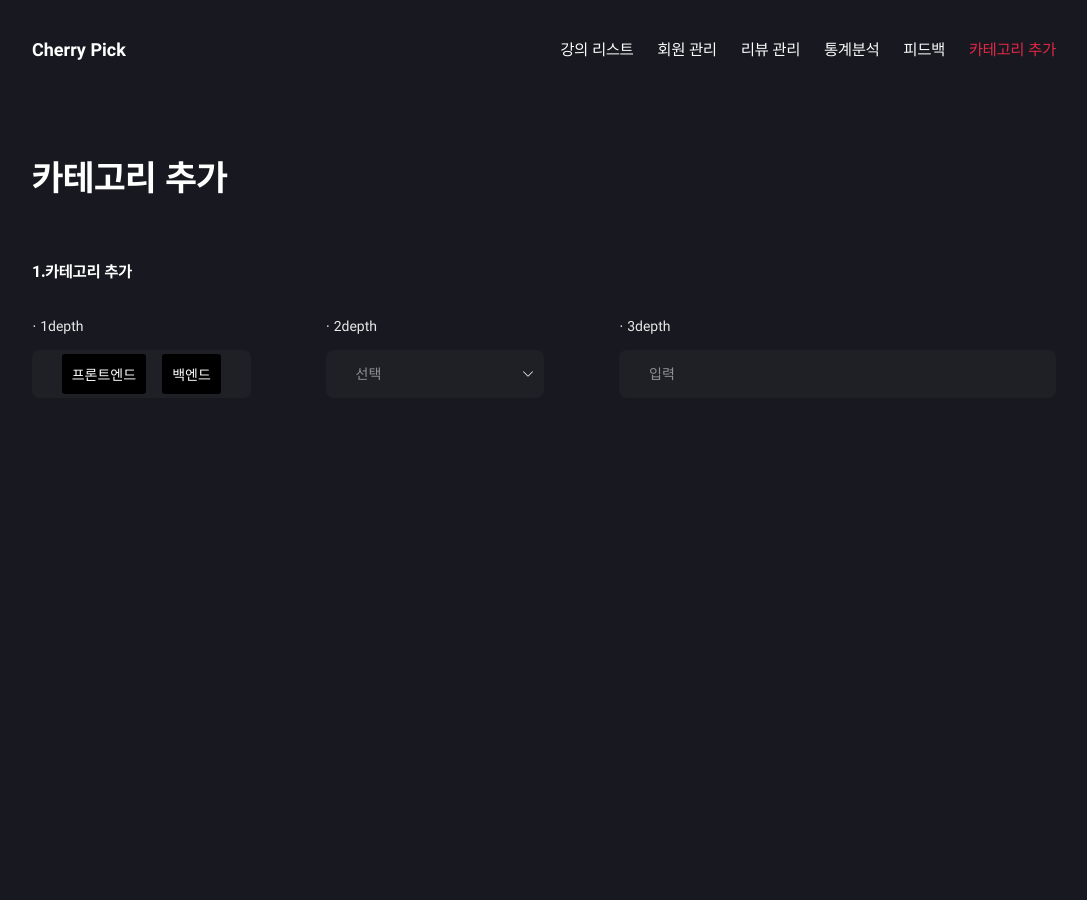
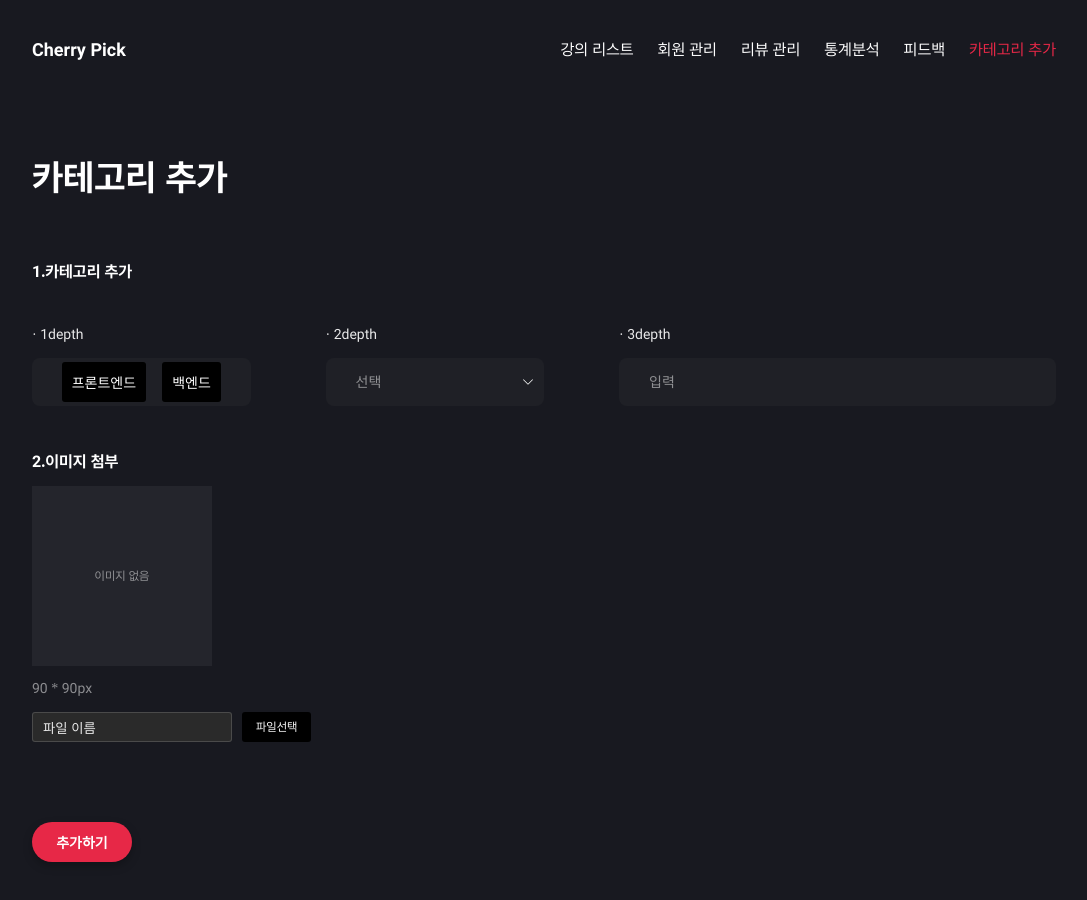
Before and after one commit to cjy0019/cherry-front, a React app: page /admin/category-registration in a window 1280 px wide. Shown: the top 900 px of the page, without its empty margins (96-1183 px from the left). Before the commit the page ends 800 px from the top, so only its background shows below. Built offline with nearby package versions, Linux system fonts and the light colour scheme.

Commit message:
feat : 카테고리 추가 페이지 스타일링 완료 [#67]

```diff
--- a/src/components/UI/atoms/buttons/RetryButton.jsx
+++ b/src/components/UI/atoms/buttons/RetryButton.jsx
@@ -2,8 +2,8 @@ import React from 'react';
 import styled from 'styled-components';
 import palette from '../../../../style/palette';
 
-const RetryButton = ({ handleClick }) => {
-  return <StyledButton onClick={handleClick}>다시 시도</StyledButton>;
+const RetryButton = ({ handleClick, children }) => {
+  return <StyledButton onClick={handleClick}>{children}</StyledButton>;
 };
 
 const StyledButton = styled.button`
--- a/src/components/templates/ErrorTemplate.jsx
+++ b/src/components/templates/ErrorTemplate.jsx
@@ -14,7 +14,7 @@ const ErrorTemplate = () => {
         <CheckInternet>
           인터넷 연결을 확인하거나 나중에 다시 시도하세요.
         </CheckInternet>
-        <RetryButton />
+        <RetryButton>다시 시도</RetryButton>
       </TextContainer>
     </Container>
   );
--- a/src/components/templates/admin/CategoryRegisterTemplate.jsx
+++ b/src/components/templates/admin/CategoryRegisterTemplate.jsx
@@ -1,14 +1,15 @@
 import React, { useState } from 'react';
 import styled from 'styled-components';
 import palette from '../../../style/palette';
+import arrowBottom from '../../../assets/img/arrow_bottom.svg';
+
 import AdminHeader from '../../molecules/admin/header/AdminHeader';
 import SatisfactionButton from '../../UI/atoms/buttons/SatisfactionButton';
-
-import arrowBottom from '../../../assets/img/arrow_bottom.svg';
+import RetryButton from '../../UI/atoms/buttons/RetryButton';
 
 const CategoryRegisterTemplate = () => {
   return (
-    <div>
+    <>
       <AdminHeader />
       <Title>카테고리 추가</Title>
 
@@ -37,9 +38,26 @@ const CategoryRegisterTemplate = () => {
               <StyledInput type='text' placeholder='입력' />
             </ThirdDepth>
           </DepthContainer>
+
+          <ImageUploadContainer>
+            <SubTitle>2.이미지 첨부</SubTitle>
+            <ImageBox>
+              <p>이미지 없음</p>
+            </ImageBox>
+            <ImageText>90 * 90px</ImageText>
+            <FileContainer>
+              <FileText type='text' disabled value='파일 이름' />
+              <SearchFileButton htmlFor='mobile-image'>
+                파일선택
+              </SearchFileButton>
+              <InputFile type='file' id='mobile-image' />
+            </FileContainer>
+          </ImageUploadContainer>
+
+          <RetryButton>추가하기</RetryButton>
         </CenterWrapper>
       </CategorySelectContainer>
-    </div>
+    </>
   );
 };
 
@@ -57,12 +75,13 @@ const CategorySelectContainer = styled.div`
   align-items: center;
 
   margin-top: 68px;
+
+  padding-bottom: 236px;
 `;
 
 const CenterWrapper = styled.div`
   display: flex;
   flex-direction: column;
-  gap: 40px;
   width: 80%;
 `;
 
@@ -87,6 +106,8 @@ const CommonDepth = styled.div`
   flex-direction: column;
   gap: 16px;
   flex: 1;
+
+  margin-top: 48px;
 `;
 
 const DepthText = styled.p`
@@ -152,4 +173,77 @@ const StyledInput = styled.input`
   }
 `;
 
+const ImageUploadContainer = styled.div`
+  display: flex;
+  flex-direction: column;
+  gap: 16px;
+
+  width: 40%;
+
+  margin: 48px 0 80px;
+`;
+
+const ImageBox = styled.div`
+  display: flex;
+  justify-content: center;
+  align-items: center;
+
+  font-weight: 400;
+  font-size: 0.75rem;
+  color: ${palette.text5};
+
+  width: 180px;
+  height: 180px;
+
+  background-color: ${palette.subNavy2};
+`;
+
+const ImageText = styled.p`
+  font-weight: 400;
+  font-size: 0.875rem;
+  color: ${palette.text5};
+`;
+
+const FileContainer = styled.div`
+  display: flex;
+  gap: 10px;
+`;
+
+const FileText = styled.input`
+  width: 200px;
+  background-color: ${palette.subNavy3};
+
+  padding-left: 10px;
+  color: ${palette.text2};
+
+  border: 1px solid rgba(255, 255, 255, 0.15);
+  border-radius: 3px;
+`;
+
+const SearchFileButton = styled.label`
+  display: inline-block;
+
+  font-weight: 400;
+  font-size: 0.75rem;
+  color: ${palette.textWhite};
+  cursor: pointer;
+  white-space: nowrap;
+
+  padding: 9px 14px;
+  border-radius: 3px;
+
+  background-color: #000000;
+`;
+
+const InputFile = styled.input`
+  position: absolute;
+  width: 1px;
+  height: 1px;
+  padding: 0;
+  margin: -1px;
+  overflow: hidden;
+  clip: rect(0, 0, 0, 0);
+  border: 0;
+`;
+
 export default CategoryRegisterTemplate;
```
Also changed, not shown: src/hooks/useCalulateViewport.js (deleted, +0 -21 lines), 2 other files (tests, documents, lock files or other folders).
